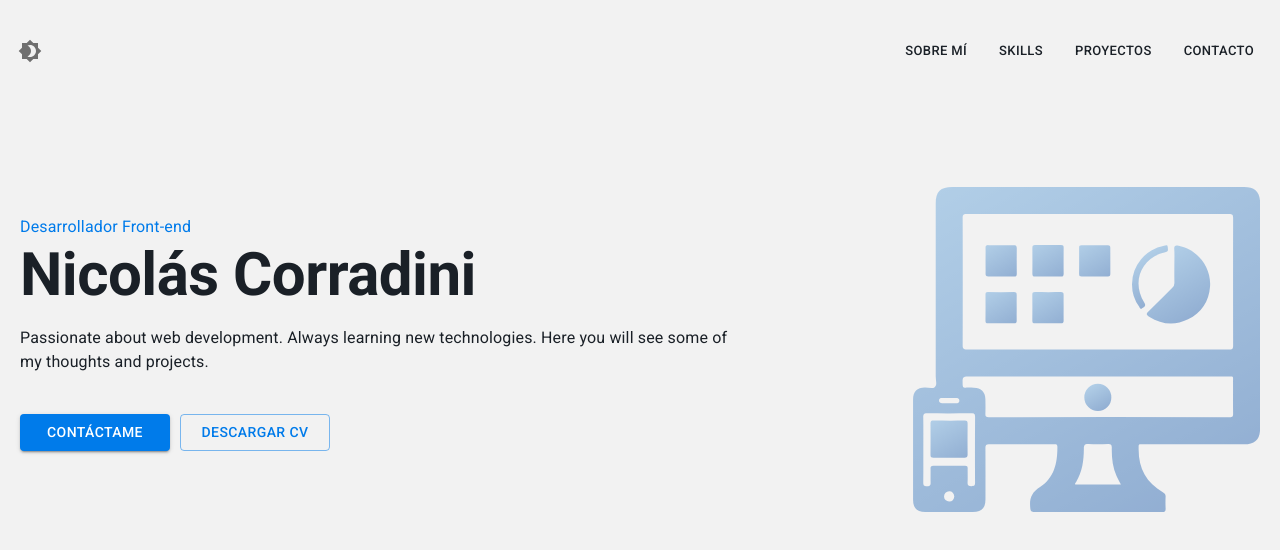
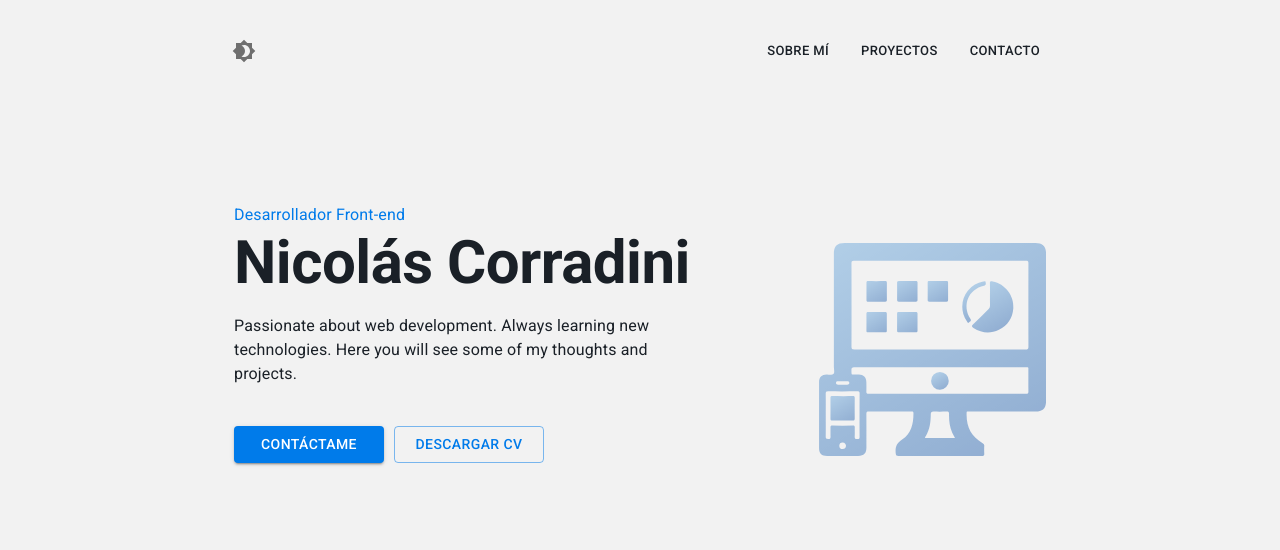
Before and after one commit to ncorradini/portfolio, a React (Create React App) app: page / in a window 1280 px wide. Shown: the top 550 px of the page. Built offline with nearby package versions, Linux system fonts and the light colour scheme.

Commit message:
Fixed header and presentation component

```diff
--- a/src/components/Header/index.js
+++ b/src/components/Header/index.js
@@ -1,25 +1,25 @@
 import ToggleMode from './ToggleMode';
-import { Box, Button } from '@mui/material';
+import { Box, Button, Container } from '@mui/material';
 
 const Header = ({ colorMode, theme }) => {
-  const sections = ['aboutme', 'skills', 'proyects', 'contact'];
+  const sections = ['aboutme', 'proyects', 'contact'];
 
   const tradSection = text => {
     switch (text) {
       case 'aboutme': return 'Sobre mí';
-      case 'skills': return 'Skills';
       case 'proyects': return 'Proyectos';
       case 'contact': return 'Contacto';
     }
   };
 
   return (
+    <Container maxWidth="md">
       <Box component="header" sx={{ display: 'flex', marginTop: '20px', px: '10px' }}>
         <ToggleMode colorMode={colorMode} theme={theme} />
 
         {/*  Menu List */}
         <Box sx={{
-        display: { xs: 'none', md: 'flex', sm: 'flex' },
+          display: { md: 'flex', sm: 'flex', xs: 'flex' },
           width: '100%',
           justifyContent: 'flex-end',
         }}>
@@ -44,8 +44,8 @@ const Header = ({ colorMode, theme }) => {
             </Button>
           ))}
         </Box>
-
       </Box>
+    </Container>
   );
 };
 
--- a/src/components/Presentation/index.js
+++ b/src/components/Presentation/index.js
@@ -1,9 +1,10 @@
-import { Box } from '@mui/material';
+import { Box, Container } from '@mui/material';
 import Personal from './Personal';
 import notebookSVG from '../../assets/notebook.svg';
 
 const Presentation = () => {
   return (
+    <Container maxWidth="md">
       <Box component="section" sx={{
         display: 'flex',
         alignItems: 'center',
@@ -12,15 +13,14 @@ const Presentation = () => {
       }}>
         <Personal />
         <Box sx={{
+          display: { lg: 'block', md: 'block', sm: 'block', xs: 'none' },
           width: '350px',
           mt: '40px',
         }}>
-
-        <img
-          src={notebookSVG}
-        />
+          <img src={notebookSVG}/>
         </Box>
       </Box>
+    </Container>
   );
 };
 
```
Lines whose indentation alone changed are shown as unchanged.
